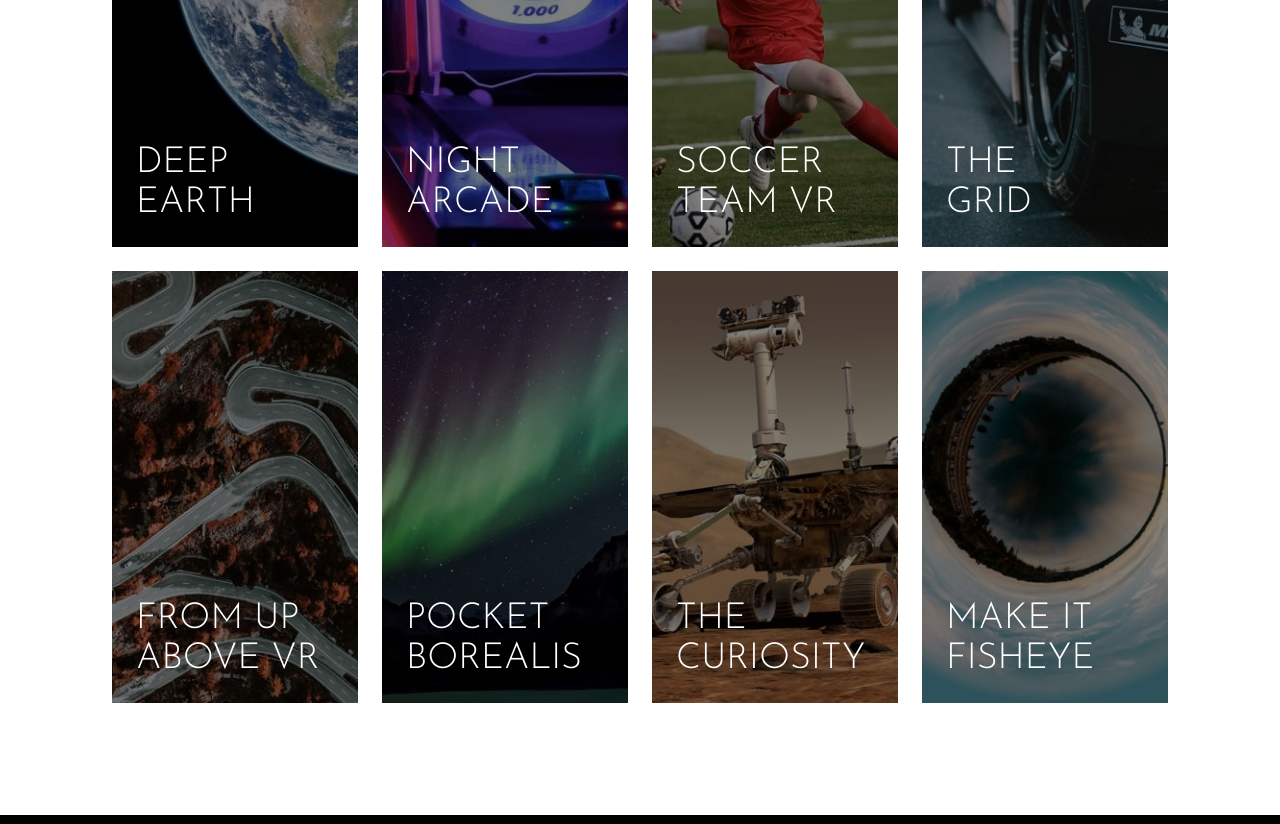
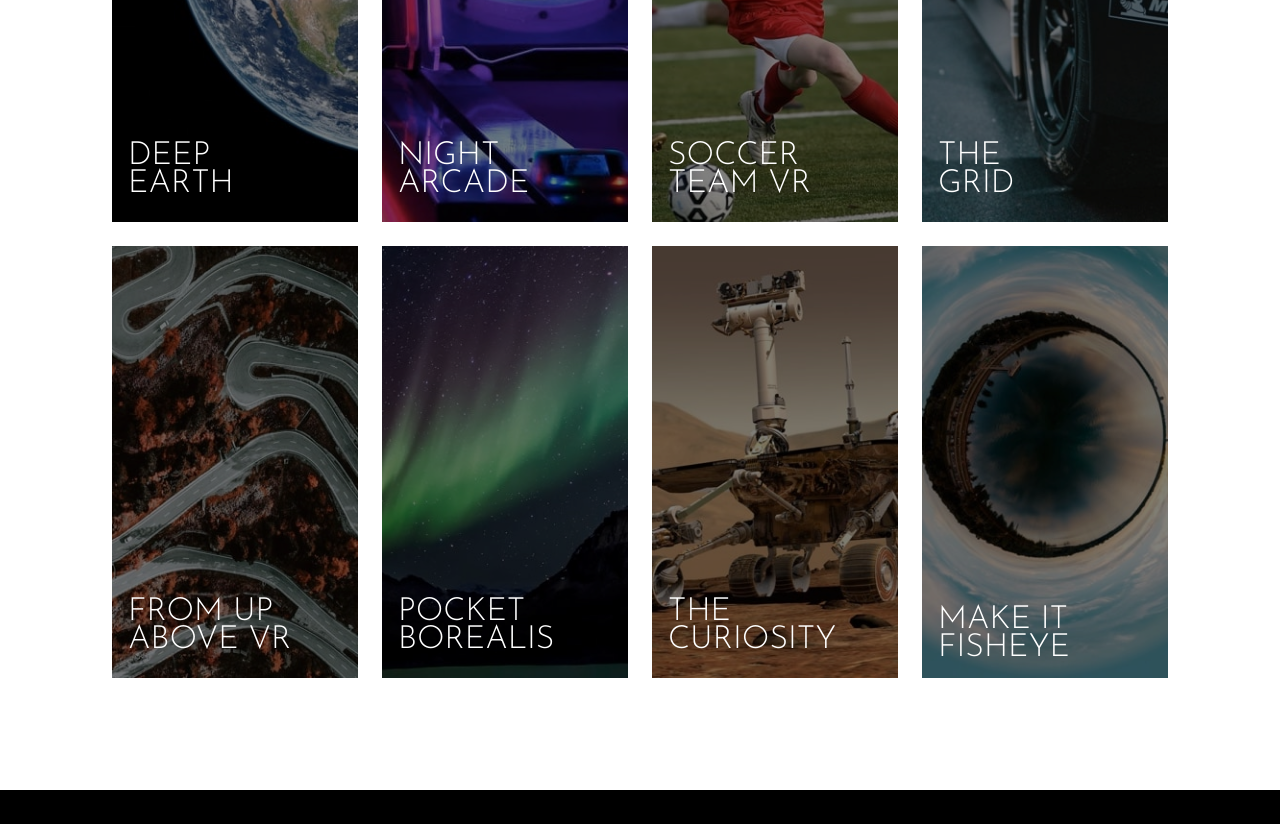
Before and after one commit to VickyAzola/ResponsiveLandingPage, a plain HTML site: page index.html in a window 1280 px wide. Shown: the part 1970-2794 px from the top of the page. Drawn offline with nearby package versions, Linux system fonts and the light colour scheme.

Commit message:
Add files via upload

```diff
--- a/index.html
+++ b/index.html
@@ -37,7 +37,7 @@
   </header>
 
   <main class="space-y-20 py-20 md:py-28 md:px-20 lg:px-28">
-    <article class="lg:relative lg:grid lg:grid-cols-4 mx-6 md:mx-auto text-center lg:text-left space-y-5">
+    <article class="lg:relative lg:grid lg:grid-cols-4 mx-6 text-center flex flex-col items-center lg:text-left space-y-5">
       <img class="block md:hidden" src="images/mobile/image-interactive.jpg" alt="Person in VR" />
       <img class="md:block hidden col-span-3 w-full" src="images/desktop/image-interactive.jpg" alt="Person in VR" />
       <div class="lg:absolute md:bg-white lg:w-full lg:px-16 lg:pt-16 lg:col-start-3 lg:col-span-2 lg:right-0 lg:bottom-[-1%]">
@@ -60,44 +60,44 @@
         <a href="#" class="relative hover:text-black" aria-label="Go to deep earth">
           <img src="images/mobile/image-deep-earth.jpg" alt="earth picturte" class="bg block md:hidden w-full brightness-50 hover:opacity-60">
           <img src="images/desktop/image-deep-earth.jpg" alt="earth picturte" class="hidden md:block w-full brightness-50 hover:opacity-60">
-          <p class="absolute bottom-0 p-6">Deep<br>earth</p>
+          <p class="absolute bottom-0 p-6 md:px-4 text-xl md:text-[2.5vw]">Deep<br>earth</p>
         </a>
         <a href="#" class="relative hover:text-black">
           <img src="images/mobile/image-night-arcade.jpg" alt="arcade picturte" class="bg block md:hidden w-full brightness-50 hover:opacity-60">
           <img src="images/desktop/image-night-arcade.jpg" alt="arcade picturte" class="bg hidden md:block w-full brightness-50 hover:opacity-60">
-          <p class="absolute bottom-0 p-6">Night<br>arcade</p>
+          <p class="absolute bottom-0 p-6 md:px-4 text-xl md:text-[2.5vw]">Night<br>arcade</p>
         </a>
         <a href="#" class="relative hover:text-black">
           <img src="images/mobile/image-soccer-team.jpg" alt="soccer picturte" class="block md:hidden w-full brightness-50 hover:opacity-60">
           <img src="images/desktop/image-soccer-team.jpg" alt="soccer picturte" class="hidden md:block w-full brightness-50 hover:opacity-60">
-          <p class="absolute bottom-0 p-6">Soccer<br>team VR</p>
+          <p class="absolute bottom-0 p-6 md:px-4 text-xl md:text-[2.5vw]">Soccer<br>team VR</p>
         </a>
         <a href="#" class="relative hover:text-black">
           <img src="images/mobile/image-grid.jpg" alt="car picturte" class="block md:hidden w-full brightness-50 hover:opacity-60">
           <img src="images/desktop/image-grid.jpg" alt="car picturte" class="hidden md:block w-full brightness-50 hover:opacity-60">
-          <p class="absolute bottom-0 p-6">The<br>grid</p>
+          <p class="absolute bottom-0 p-6 md:px-4 text-xl md:text-[2.5vw]">The<br>grid</p>
 
         </a>
         <a href="#" class="relative hover:text-black">
           <img src="images/mobile/image-from-above.jpg" alt="road picturte" class="block md:hidden w-full brightness-50 hover:opacity-60">
           <img src="images/desktop/image-from-above.jpg" alt="road picturte" class="hidden md:block w-full brightness-50 hover:opacity-60">
-          <p class="absolute bottom-0 p-6">From up<br>above VR</p>
+          <p class="absolute bottom-0 p-6 md:px-4 text-xl md:text-[2.5vw]">From up<br>above VR</p>
 
         </a>
         <a href="#" class="relative hover:text-black">
           <img src="images/mobile/image-pocket-borealis.jpg" alt="borealis picturte" class="block md:hidden w-full brightness-50 hover:opacity-60">
           <img src="images/desktop/image-pocket-borealis.jpg" alt="borealis picturte" class="hidden md:block w-full brightness-50 hover:opacity-60">
-          <p class="absolute bottom-0 p-6">Pocket<br>borealis</p>
+          <p class="absolute bottom-0 p-6 md:px-4 text-xl md:text-[2.5vw]">Pocket<br>borealis</p>
         </a>
         <a href="#" class="relative hover:text-black">
           <img src="images/mobile/image-curiosity.jpg" alt="robot picturte" class="block md:hidden w-full brightness-50 hover:opacity-60">
           <img src="images/desktop/image-curiosity.jpg" alt="robot picturte" class="hidden md:block w-full brightness-50 hover:opacity-60">
-          <p class="absolute bottom-0 p-6">The<br>curiosity</p>
+          <p class="absolute bottom-0 p-6 md:px-4 text-xl md:text-[2.5vw]">The<br>curiosity</p>
         </a>
         <a href="#" class="relative hover:text-black">
           <img src="images/mobile/image-fisheye.jpg" alt="city picture with fisheye lens" class="block md:hidden w-full brightness-50 hover:opacity-60">
           <img src="images/desktop/image-fisheye.jpg" alt="city picture with fisheye lens" class="hidden md:block w-full brightness-50 hover:opacity-60">
-          <p class="absolute bottom-0 p-6">Make it<br>fisheye</p>
+          <p class="absolute bottom-0 p-6 md:p-4 text-xl md:text-[2.5vw]">Make it<br>fisheye</p>
         </a>
       </div>
       <button class="md:hidden text-black uppercase border border-black px-7 py-1 tracking-widest flex mx-auto hover:bg-black hover:text-white">
```
